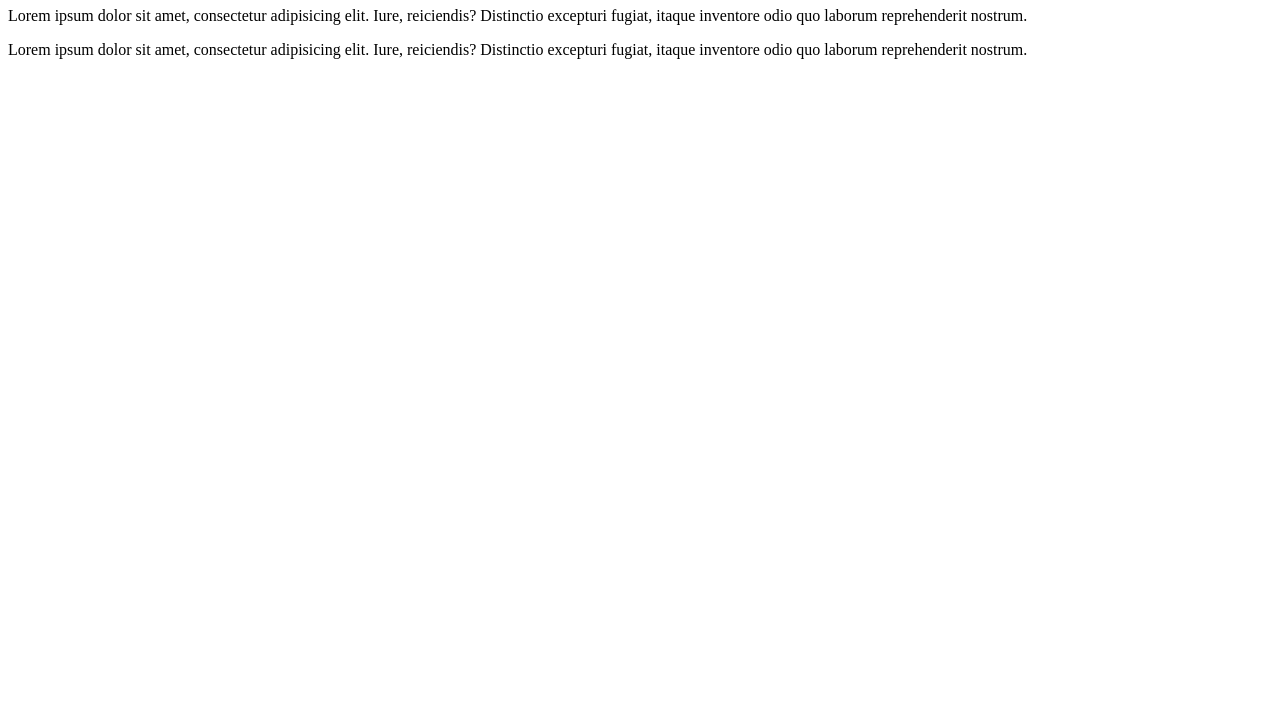
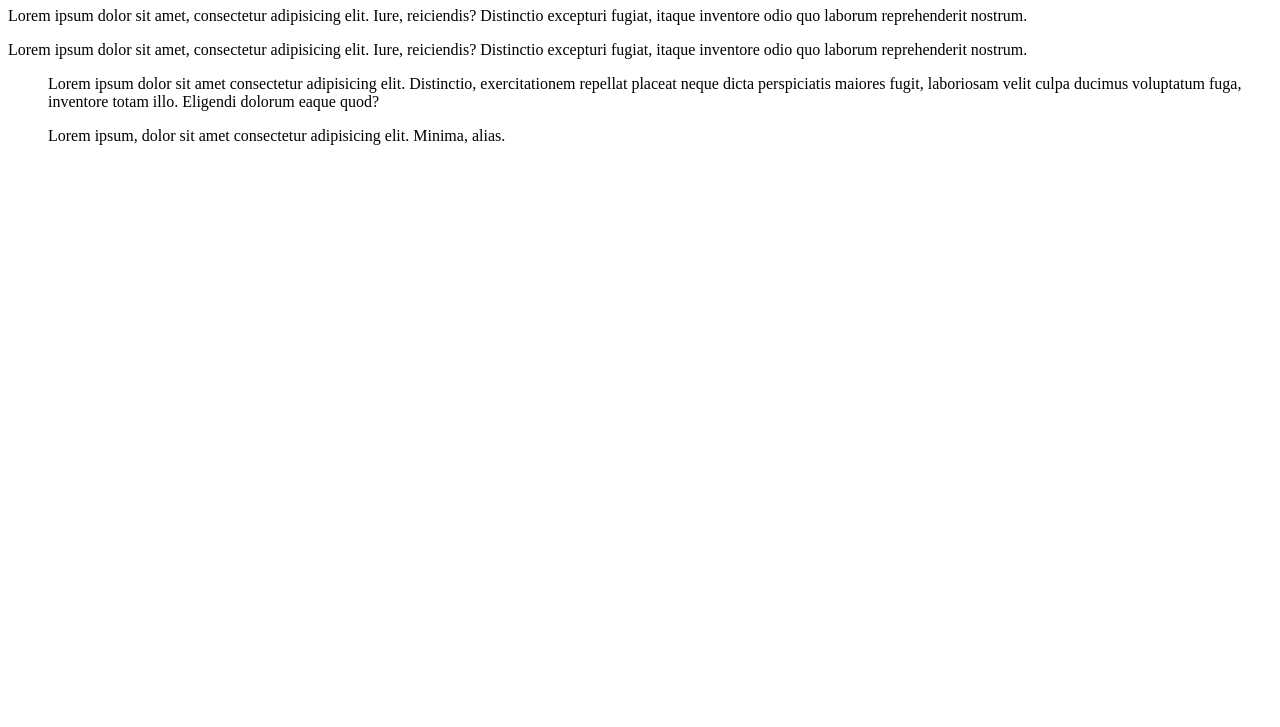
Before and after one commit to ANIK-MOHANTA24/my-github-repo, a plain HTML site: page index.html in a window 1280 px wide. Shown: the part 73-800 px from the top of the page. Drawn offline with Linux system fonts and the light colour scheme.

Commit message:
first commit

```diff
--- a/index.html
+++ b/index.html
@@ -14,6 +14,12 @@
       inventore odio quo laborum reprehenderit nostrum.</p>
     <p>Lorem ipsum dolor sit amet, consectetur adipisicing elit. Iure, reiciendis? Distinctio excepturi fugiat, itaque
       inventore odio quo laborum reprehenderit nostrum.</p>
+    <ol>Lorem ipsum dolor sit amet consectetur adipisicing elit. Distinctio, exercitationem repellat placeat neque dicta
+      perspiciatis maiores fugit, laboriosam velit culpa ducimus voluptatum fuga, inventore totam illo. Eligendi dolorum
+      eaque quod?</ol>
+    <blockquote>
+      Lorem ipsum, dolor sit amet consectetur adipisicing elit. Minima, alias.
+    </blockquote>
   </div>
 </body>
 
```
